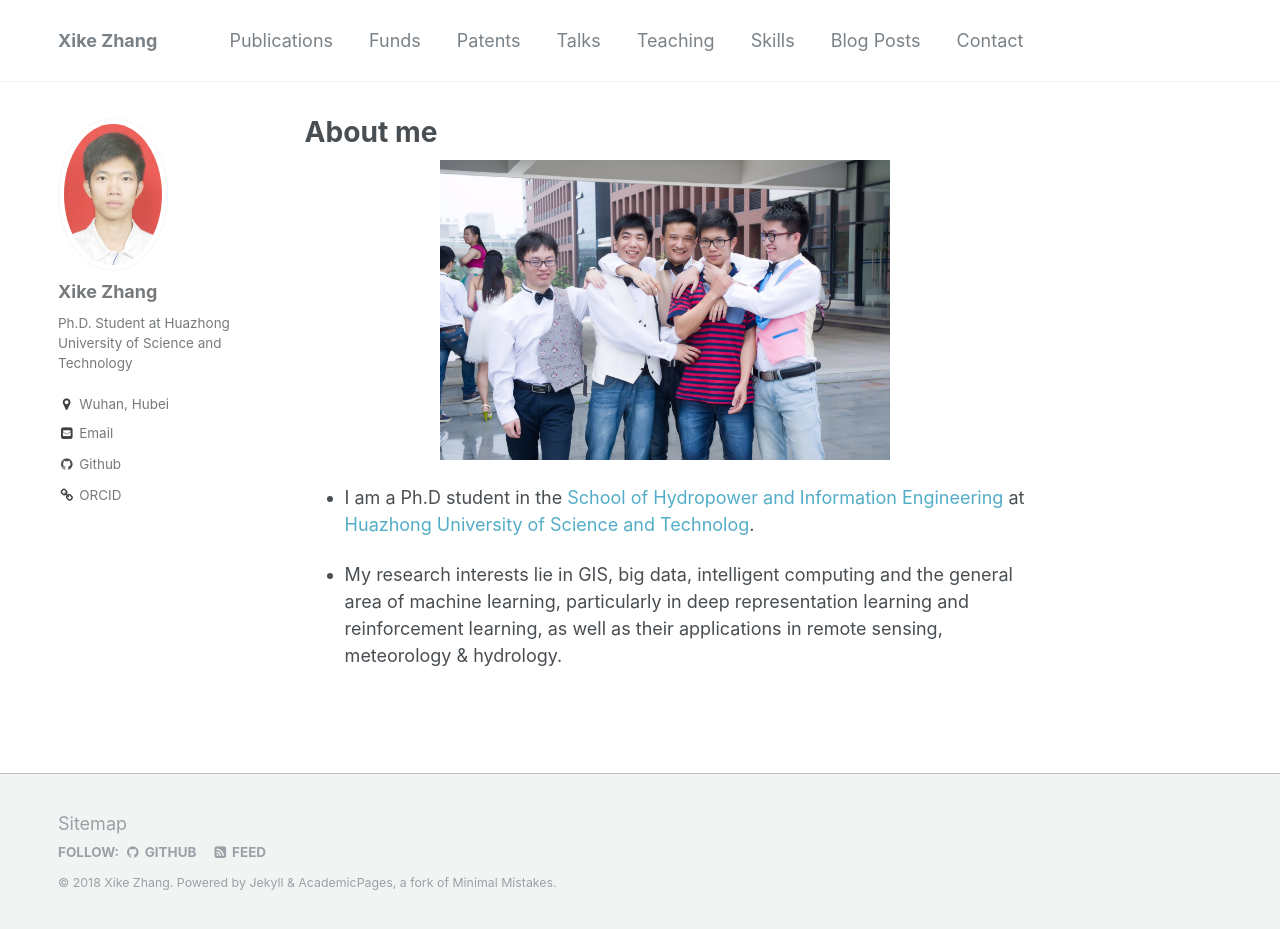
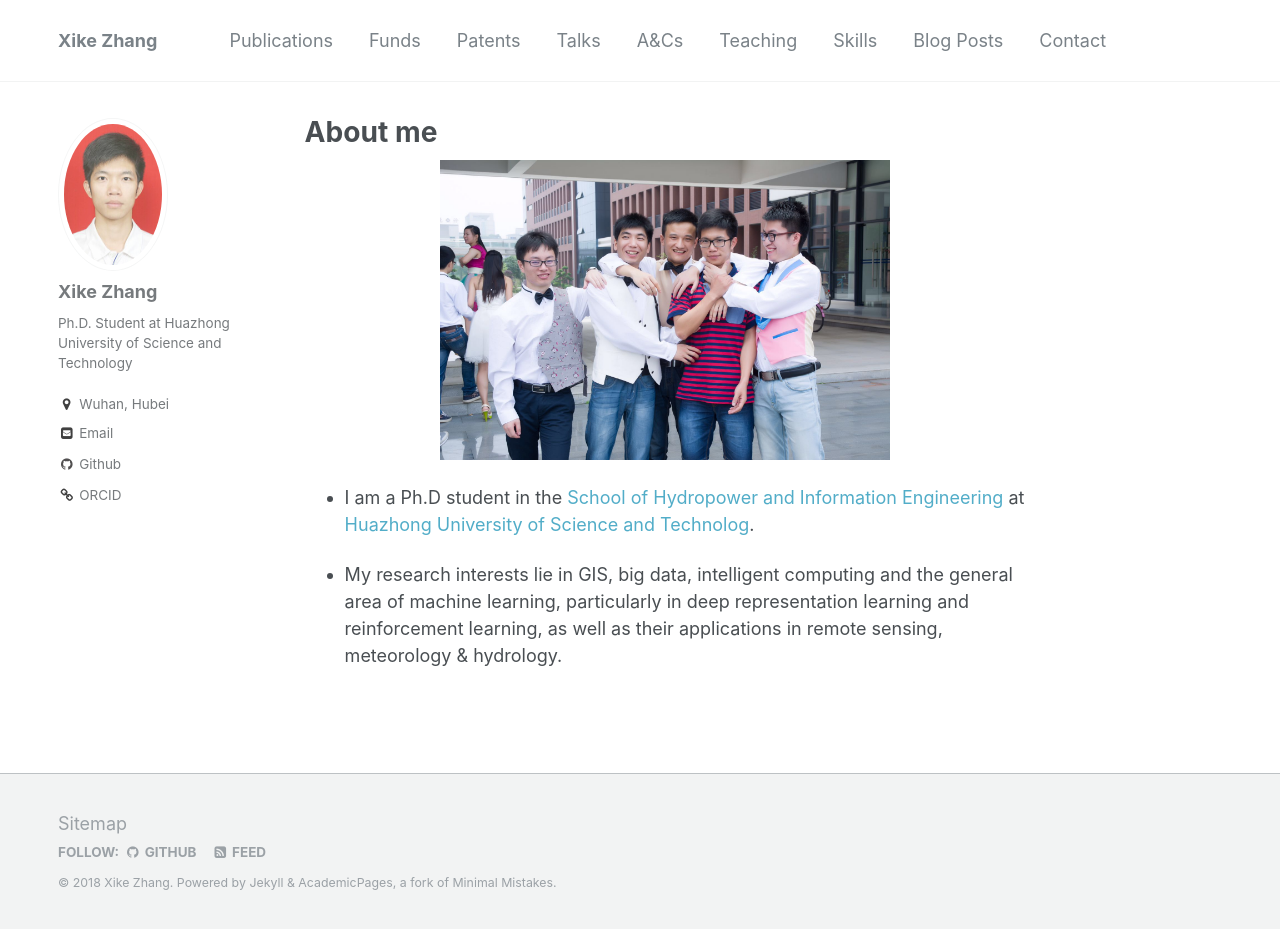
Before and after one commit to kokocheung/XikeZhang.github.io, a Jekyll site: the page built from _pages/about.md, in a window 1280 px wide and 929 px high. Built offline with Jekyll 4.4.1, drawn with Linux system fonts in a browser that asks for light colours.

```diff
--- a/_data/navigation.yml
+++ b/_data/navigation.yml
@@ -11,6 +11,9 @@ main:
 
   - title: "Talks"
     url: /talks/
+
+  - title: "A&Cs"
+    url: /aandcs/
 
   - title: "Teaching"
     url: /teaching/
```
